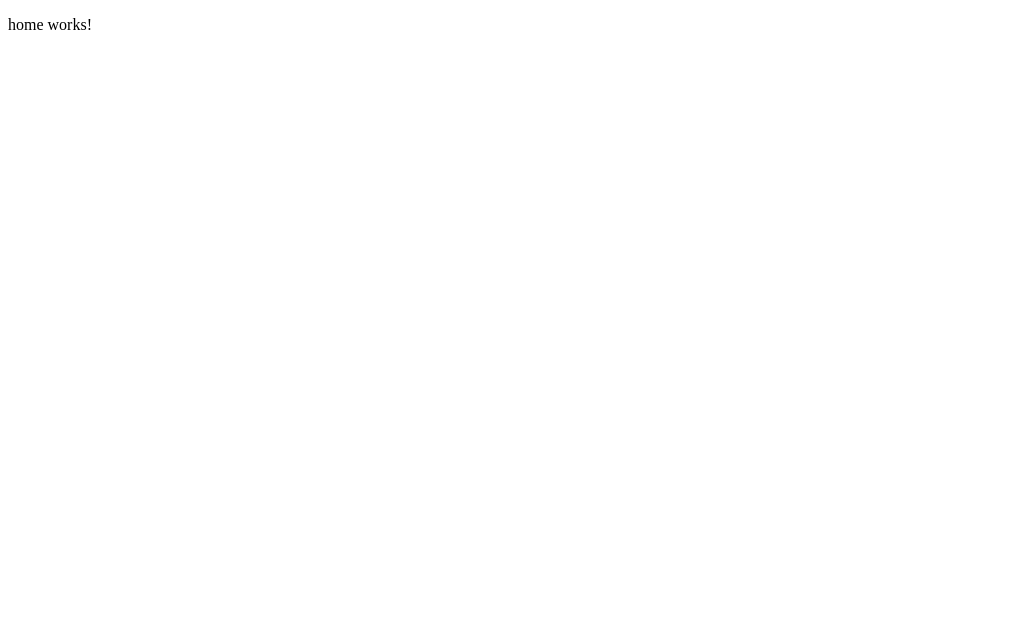
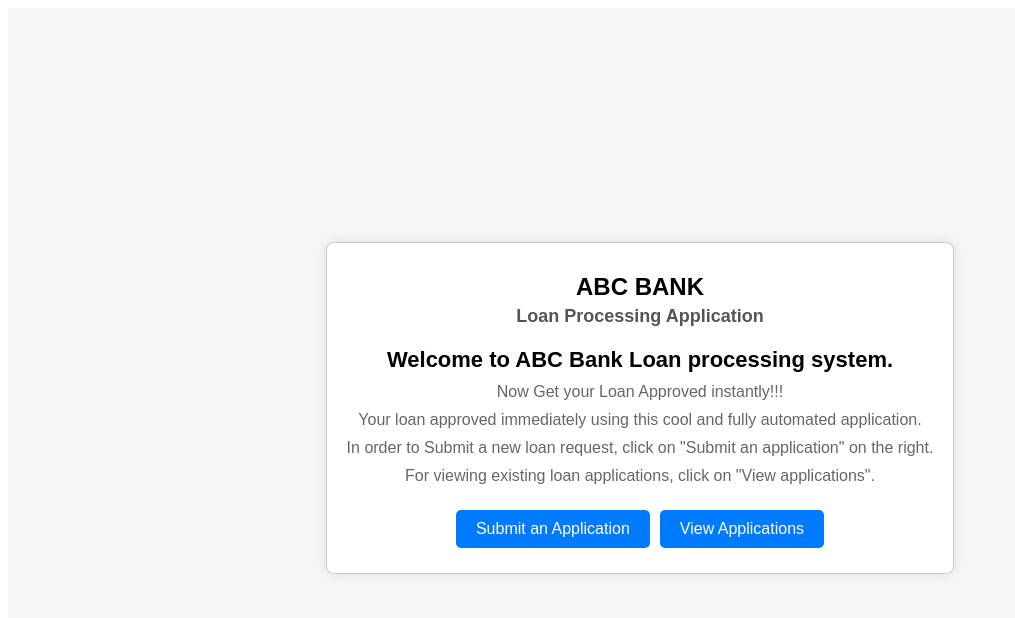
Before and after one commit to kriti-ss03/Loan-Processing-System-frontend, an Angular app in the folder loan-processing-system/: page / in a window 1280 px wide. Shown: the top 618 px of the page, without its empty margins (0-1015 px from the left). Built offline with nearby package versions, Linux system fonts and the light colour scheme.

Commit message:
home page basic structure created

```diff
--- a/loan-processing-system/src/app/home/home.component.html
+++ b/loan-processing-system/src/app/home/home.component.html
@@ -1 +1,21 @@
-<p>home works!</p>
+<body>
+    <div class="container">
+        <div class="header">
+            <!-- add the image later below -->
+            <!-- <img src="abc-bank-logo.png" alt="ABC Bank Logo">  -->
+            <h1>ABC BANK</h1>
+            <h2>Loan Processing Application</h2>
+        </div>
+        <div class="content">
+            <h3>Welcome to ABC Bank Loan processing system.</h3>
+            <p>Now Get your Loan Approved instantly!!!</p>
+            <p>Your loan approved immediately using this cool and fully automated application.</p>
+            <p>In order to Submit a new loan request, click on "Submit an application" on the right.</p>
+            <p>For viewing existing loan applications, click on "View applications".</p>
+        </div>
+        <div class="buttons">
+            <button onclick="location.href='#'">Submit an Application</button>
+            <button onclick="location.href='#'">View Applications</button>
+        </div>
+    </div>
+</body>
--- a/loan-processing-system/src/app/home/home.component.scss
+++ b/loan-processing-system/src/app/home/home.component.scss
@@ -0,0 +1,63 @@
+body {
+    font-family: Arial, sans-serif;
+    margin: 0;
+    padding: 0;
+    display: flex;
+    justify-content: center;
+    align-items: center;
+    height: 100vh;
+    background-color: #f5f5f5;
+}
+
+.container {
+    text-align: center;
+    background-color: white;
+    padding: 20px;
+    border: 1px solid #ccc;
+    border-radius: 8px;
+    box-shadow: 0 0 10px rgba(0, 0, 0, 0.1);
+}
+
+.header img {
+    max-width: 100px;
+}
+
+.header h1 {
+    margin: 10px 0 5px;
+    font-size: 24px;
+}
+
+.header h2 {
+    margin: 0;
+    font-size: 18px;
+    color: #555;
+}
+
+.content h3 {
+    font-size: 22px;
+    margin: 20px 0 10px;
+}
+
+.content p {
+    margin: 10px 0;
+    color: #666;
+}
+
+.buttons {
+    margin-top: 20px;
+}
+
+button {
+    background-color: #007bff;
+    color: white;
+    border: none;
+    padding: 10px 20px;
+    margin: 5px;
+    border-radius: 5px;
+    cursor: pointer;
+    font-size: 16px;
+}
+
+button:hover {
+    background-color: #0056b3;
+}
```
